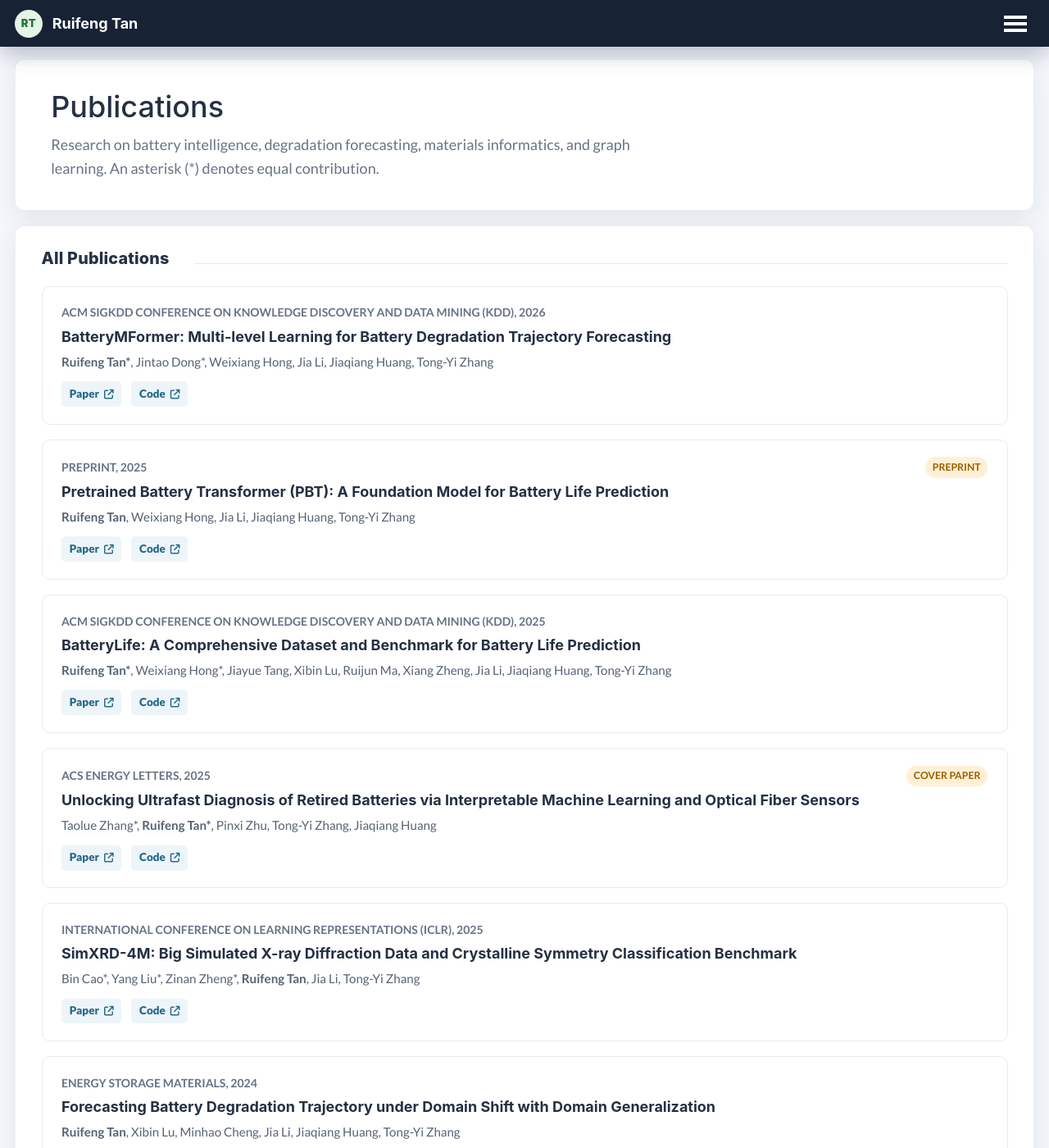
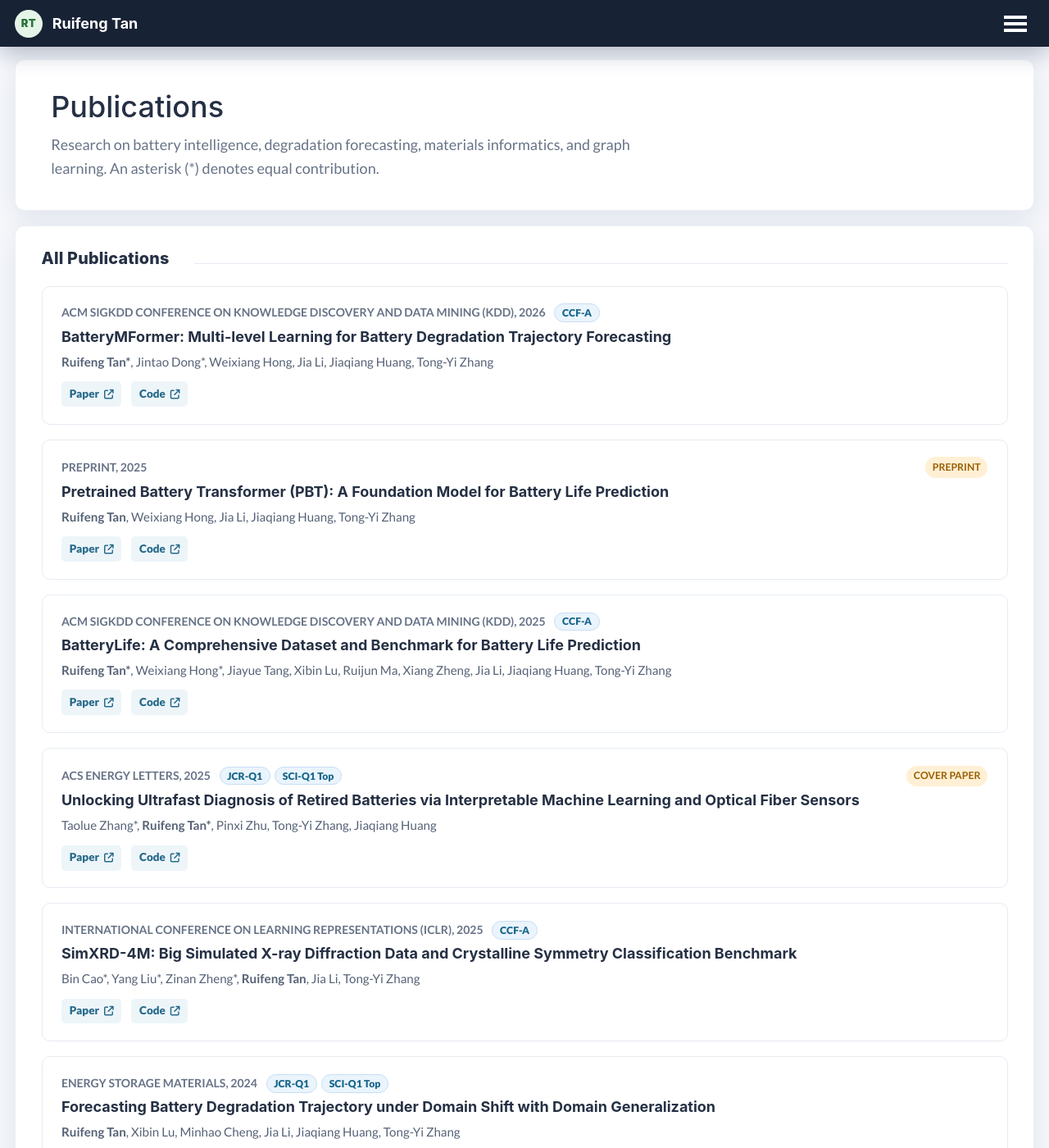
Before and after one commit to Ruifeng-Tan/Ruifeng-Tan.github.io, a Jekyll site: the page built from _pages/publications.md, in a window 1280 px wide and 1400 px high. Shown: the whole window at 82% size. Built offline with Jekyll 4.4.1, drawn with Linux system fonts in a browser that asks for light colours.

Commit message:
update paper tags

```diff
--- a/_data/publications.yml
+++ b/_data/publications.yml
@@ -6,6 +6,8 @@
   year: 2026
   image: "/images/publications/battery-mformer.jpg"
   selected: true
+  rankings:
+    - "CCF-A"
   links:
     - label: Paper
       url: "http://arxiv.org/abs/2605.27044"
@@ -35,6 +37,8 @@
   year: 2025
   image: "/images/publications/battery-life.png"
   selected: true
+  rankings:
+    - "CCF-A"
   links:
     - label: Paper
       url: "https://dl.acm.org/doi/10.1145/3711896.3737372"
@@ -50,6 +54,9 @@
   image: "/images/publications/retired-battery-diagnosis.jpg"
   selected: true
   badge: "Cover Paper"
+  rankings:
+    - "JCR-Q1"
+    - "SCI-Q1 Top"
   links:
     - label: Paper
       url: "https://pubs.acs.org/doi/10.1021/acsenergylett.4c03054"
@@ -63,6 +70,8 @@
   venue: "International Conference on Learning Representations (ICLR)"
   year: 2025
   selected: false
+  rankings:
+    - "CCF-A"
   links:
     - label: Paper
       url: "https://openreview.net/forum?id=mkuB677eMM"
@@ -77,6 +86,9 @@
   year: 2024
   image: "/images/publications/magnet.jpg"
   selected: true
+  rankings:
+    - "JCR-Q1"
+    - "SCI-Q1 Top"
   links:
     - label: Paper
       url: "https://www.sciencedirect.com/science/article/pii/S2405829724005518"
@@ -90,6 +102,9 @@
   venue: "Journal of The Electrochemical Society"
   year: 2023
   selected: false
+  rankings:
+    - "JCR-Q2"
+    - "SCI-Q4"
   links:
     - label: Paper
       url: "https://iopscience.iop.org/article/10.1149/1945-7111/acf625"
@@ -101,6 +116,8 @@
   venue: "International Joint Conference on Neural Networks (IJCNN)"
   year: 2022
   selected: false
+  rankings:
+    - "CCF-C"
   links:
     - label: Paper
       url: "https://ieeexplore.ieee.org/document/9892849"
--- a/_includes/publication-card.html
+++ b/_includes/publication-card.html
@@ -17,7 +17,16 @@
   {% endif %}
   <div class="publication-card__body">
     <div class="publication-card__meta">
-      <span>{{ publication.venue }}, {{ publication.year }}</span>
+      <div class="publication-card__meta-primary">
+        <span>{{ publication.venue }}, {{ publication.year }}</span>
+        {% if publication.rankings %}
+          <span class="publication-ranking-list" aria-label="Publication rankings">
+            {% for ranking in publication.rankings %}
+              <span class="publication-ranking">{{ ranking }}</span>
+            {% endfor %}
+          </span>
+        {% endif %}
+      </div>
       {% if publication.badge %}<span class="publication-badge">{{ publication.badge }}</span>{% endif %}
     </div>
     <h3>{{ publication.title }}</h3>
--- a/_sass/_academic-home.scss
+++ b/_sass/_academic-home.scss
@@ -415,6 +415,34 @@ a:hover { color: #155b84; text-decoration: none; }
   text-transform: uppercase;
 }
 
+.publication-card__meta-primary {
+  display: flex;
+  flex: 1 1 32rem;
+  flex-wrap: wrap;
+  align-items: center;
+  gap: 0.4rem 0.6rem;
+  min-width: 0;
+}
+
+.publication-ranking-list {
+  display: inline-flex;
+  flex-wrap: wrap;
+  gap: 0.3rem;
+}
+
+.publication-ranking {
+  padding: 0.15rem 0.48rem;
+  border: 1px solid #c8def3;
+  border-radius: 999px;
+  background: #eaf4fc;
+  color: #17658b;
+  font-size: 0.68rem;
+  font-weight: 800;
+  line-height: 1.25;
+  text-transform: none;
+  white-space: nowrap;
+}
+
 .publication-badge {
   padding: 0.15rem 0.48rem;
   border-radius: 999px;
```
Also changed, not shown: _data/navigation_冲突文件_82444_20260703165401.yml (added, +22 -0 lines).
